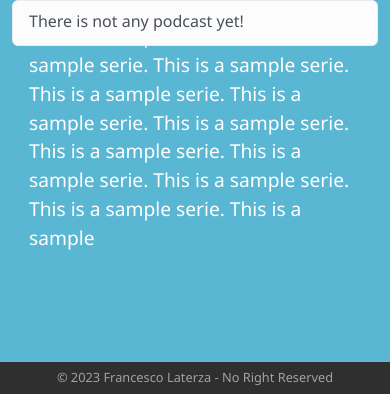
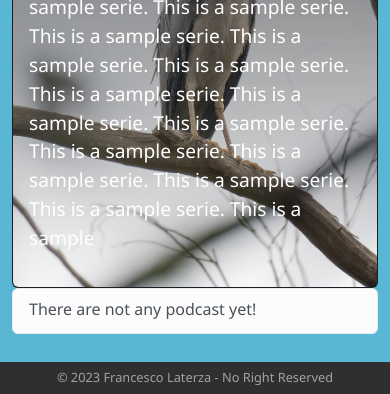
Before and after one commit to cicciord/podcast-manager, a Flask app: page /series/10 in a window 390 px wide. Shown: the part 450-844 px from the top of the page. Run offline with Flask 2, Linux system fonts and the light colour scheme; data comes from the database, SQL or seed files in the repository; both versions use the stored data as it was after the commit.

Commit message:
small adjustments

```diff
--- a/app.py
+++ b/app.py
@@ -35,7 +35,6 @@ def home_category(category):
 @app.route('/series/<int:series_id>')
 def series(series_id):
     series_selected = series_dao.get_series_by_id(series_id)
-
     if not series_selected:
         flash("Series do not exist...", "danger")
         return redirect(url_for("home"))
@@ -155,55 +154,54 @@ def edit_series(series_id):
     # form validation - if field not present use pre-existing data
     if add_series["title"] == "":
         add_series["title"] = series_edit["title"]
+    else:
+        titles = series_dao.get_series_titles()
+        for title in titles:
+            if title["title"].lower() == add_series["title"].lower():
+                flash("This title has already been used, please choose a different one...", "warning")
+                return redirect(request.referrer)
 
-    titles = series_dao.get_series_titles()
-    for title in titles:
-        if title["title"].lower() == add_series["title"].lower():
-            flash("This title has already been used, please choose a different one...", "warning")
-            return redirect(request.referrer)
+        if len(add_series["title"]) < 3:
+            flash("Title is too short...", "warning")
+            return redirect(url_for("series", series_id=series_id))
 
-    if len(add_series["title"]) < 3:
-        flash("Title is too short...", "warning")
-        return redirect(url_for("series", series_id=series_id))
+        if add_series["title"][0] == " ":
+            flash("Title cannot start with an empty space...", "warning")
+            return redirect(url_for("series", series_id=series_id))
 
-    if add_series["title"][0] == " ":
-        flash("Title cannot start with an empty space...", "warning")
-        return redirect(url_for("series", series_id=series_id))
-
-
-    if len(add_series["title"]) > 30:
-        flash("Title is too long...", "warning")
-        return redirect(url_for("series", series_id=series_id))
+        if len(add_series["title"]) > 30:
+            flash("Title is too long...", "warning")
+            return redirect(url_for("series", series_id=series_id))
 
     if add_series["category"] == "":
         add_series["category"] = series_edit["category"]
+    else:
+        if len(add_series["category"]) < 3:
+            flash("Category is too short...", "warning")
+            return redirect(url_for("series", series_id=series_id))
 
-    if len(add_series["category"]) < 3:
-        flash("Category is too short...", "warning")
-        return redirect(url_for("series", series_id=series_id))
+        if add_series["category"][0] == " ":
+            flash("Category cannot start with an empty space...", "warning")
+            return redirect(url_for("series", series_id=series_id))
 
-    if add_series["category"][0] == " ":
-        flash("Category cannot start with an empty space...", "warning")
-        return redirect(url_for("series", series_id=series_id))
-
-    if len(add_series["category"]) > 20:
-        flash("Category is too long...", "warning")
-        return redirect(url_for("series", series_id=series_id))
+        if len(add_series["category"]) > 20:
+            flash("Category is too long...", "warning")
+            return redirect(url_for("series", series_id=series_id))
 
     if add_series["text"] == "":
         add_series["text"] = series_edit["text"]
+    else:
+        if len(add_series["text"]) < 100:
+            flash("Description is too short...", "warning")
+            return redirect(url_for("series", series_id=series_id))
 
-    if len(add_series["text"]) < 100:
-        flash("Description is too short...", "warning")
-        return redirect(url_for("series", series_id=series_id))
+        if add_series["text"][0] == " ":
+            flash("Description cannot start with an empty space...", "warning")
+            return redirect(url_for("series", series_id=series_id))
 
-    if add_series["text"][0] == " ":
-        flash("Description cannot start with an empty space...", "warning")
-        return redirect(url_for("series", series_id=series_id))
-
-    if len(add_series["text"]) > 400:
-        flash("Description is too long...", "warning")
-        return redirect(url_for("series", series_id=series_id))
+        if len(add_series["text"]) > 400:
+            flash("Description is too long...", "warning")
+            return redirect(url_for("series", series_id=series_id))
 
     if add_series["date"] == "":
         add_series["date"] = series_edit["date"]
@@ -225,7 +223,7 @@ def edit_series(series_id):
         else:
             image.save("static/images/" + add_series["title"].lower().replace(" ", "_") + ".jpeg")
             os.remove("static/images/" + series_edit["title"].lower().replace(" ", "_") + ".jpeg")
-        flash("Series successfully created!", "success")
+        flash("Series successfully updated!", "success")
     else:
         flash("Something went wrong!", "danger")
 
@@ -355,33 +353,33 @@ def edit_podcast(podcast_id):
     # validate form
     if add_podcast["title"] == "":
         add_podcast["title"] = podcast_edit["title"]
+    else:
+        if len(add_podcast["title"]) < 3:
+            flash("Title is too short...", "warning")
+            return redirect(url_for("series", series_id=series_id))
 
-    if len(add_podcast["title"]) < 3:
-        flash("Title is too short...", "warning")
-        return redirect(url_for("series", series_id=series_id))
+        if add_podcast["title"][0] == " ":
+            flash("Title cannot start with an empty space...", "warning")
+            return redirect(url_for("series", series_id=series_id))
 
-    if add_podcast["title"][0] == " ":
-        flash("Title cannot start with an empty space...", "warning")
-        return redirect(url_for("series", series_id=series_id))
-
-    if len(add_podcast["title"]) > 30:
-        flash("Title is too long...", "warning")
-        return redirect(url_for("series", series_id=series_id))
+        if len(add_podcast["title"]) > 30:
+            flash("Title is too long...", "warning")
+            return redirect(url_for("series", series_id=series_id))
 
     if add_podcast["description"] == "":
         add_podcast["description"] = podcast_edit["description"]
+    else:
+        if len(add_podcast["description"]) < 30:
+            flash("Description is too short...", "warning")
+            return redirect(url_for("series", series_id=series_id))
 
-    if len(add_podcast["description"]) < 30:
-        flash("Description is too short...", "warning")
-        return redirect(url_for("series", series_id=series_id))
+        if add_podcast["description"][0] == " ":
+            flash("Description cannot start with an empty space...", "warning")
+            return redirect(url_for("series", series_id=series_id))
 
-    if add_podcast["description"][0] == " ":
-        flash("Description cannot start with an empty space...", "warning")
-        return redirect(url_for("series", series_id=series_id))
-
-    if len(add_podcast["description"]) > 150:
-        flash("Description is too long...", "warning")
-        return redirect(url_for("series", series_id=series_id))
+        if len(add_podcast["description"]) > 150:
+            flash("Description is too long...", "warning")
+            return redirect(url_for("series", series_id=series_id))
 
     # handle date
     if add_podcast["date"] == "":
@@ -404,7 +402,7 @@ def edit_podcast(podcast_id):
         else:
             audio.save("static/audio/" + add_podcast["title"].lower().replace(" ", "_") + ".mp3")
             os.remove("static/audio/" + series_pod["id"] + "/" + podcast_edit["title"].lower().replace(" ", "_") + ".mp3")
-        flash("Podcast successfully added!", "success")
+        flash("Podcast successfully updated!", "success")
     else:
         flash("Something went wrong!", "danger")
 
--- a/static/app.js
+++ b/static/app.js
@@ -4,6 +4,7 @@ const searchTab = document.querySelector(".search-tab");
 const podcastsEl = document.querySelectorAll("[data-podcast]");
 
 searchTab.addEventListener("input", (e) => {
+  e.preventDefault();
   const value = e.target.value;
   podcastsEl.forEach((podcastEl) => {
     const podcastTitle = podcastEl.querySelector(
--- a/static/style.css
+++ b/static/style.css
@@ -186,10 +186,20 @@ main {
   width: 20rem;
 }
 
+@media (max-width: 1400px) {
+  .series-img-bg {
+    height: 22rem;
+  }
+}
+
 @media (max-width: 992px) {
   .home-main {
     border-left: 0;
     border-top: 5px solid #00506a;
+  }
+
+  .series-img-bg {
+    height: 24rem;
   }
 }
 
@@ -201,4 +211,14 @@ main {
   .header-container {
     justify-content: space-around;
   }
+
+  .series-img-bg {
+    height: 34rem;
+  }
 }
+
+@media (max-width: 576px) {
+  .series-img-bg {
+    height: 38rem;
+  }
+}
--- a/templates/series.html
+++ b/templates/series.html
@@ -239,7 +239,7 @@ block content%}
   <article class="list-group">
     {% if podcasts | length == 0 %}
     <section class="list-group-item list-group-item-light">
-      <p class="mb-1">There is not any podcast yet!</p>
+      <p class="mb-1">There are not any podcast yet!</p>
     </section>
     {% endif %} {% for podcast in podcasts %}
     <section
```
Also changed, not shown: db/series.db, static/images/titolo_nuovo.jpeg (added), 1 other file.
